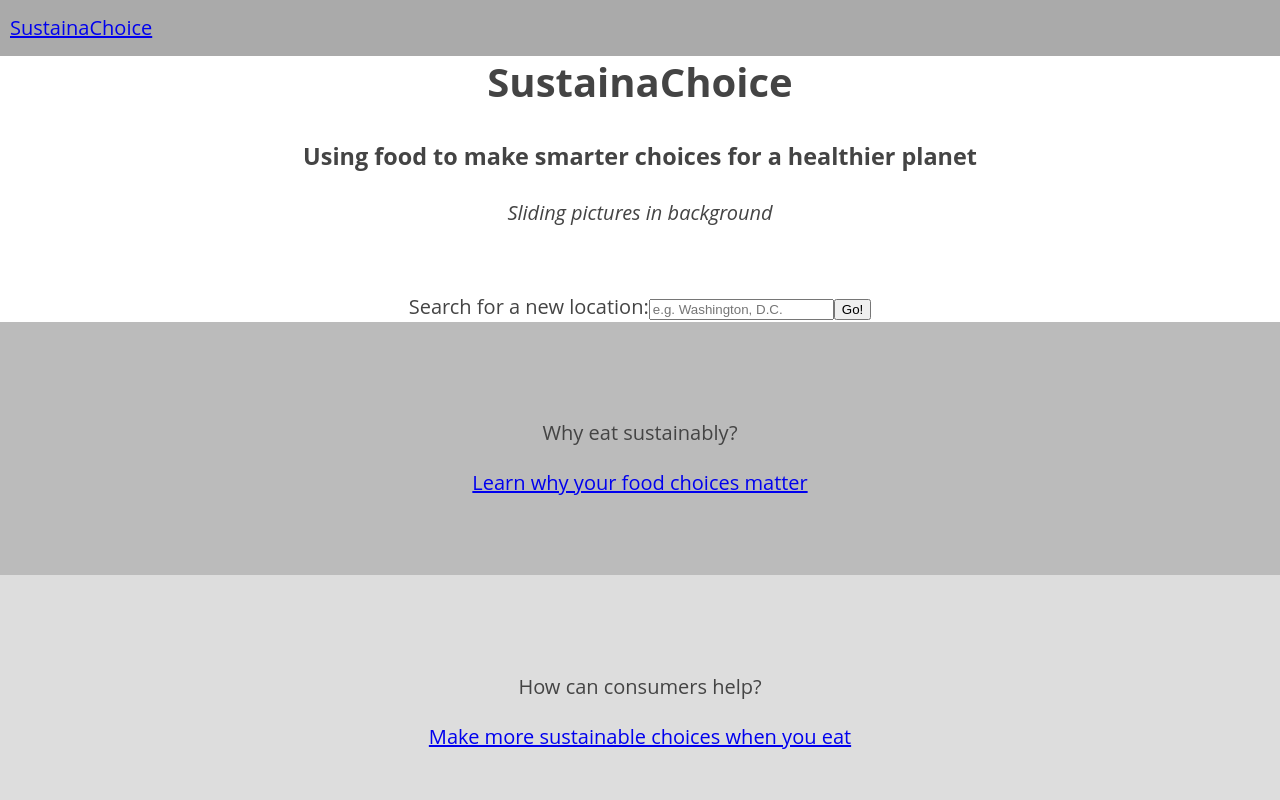
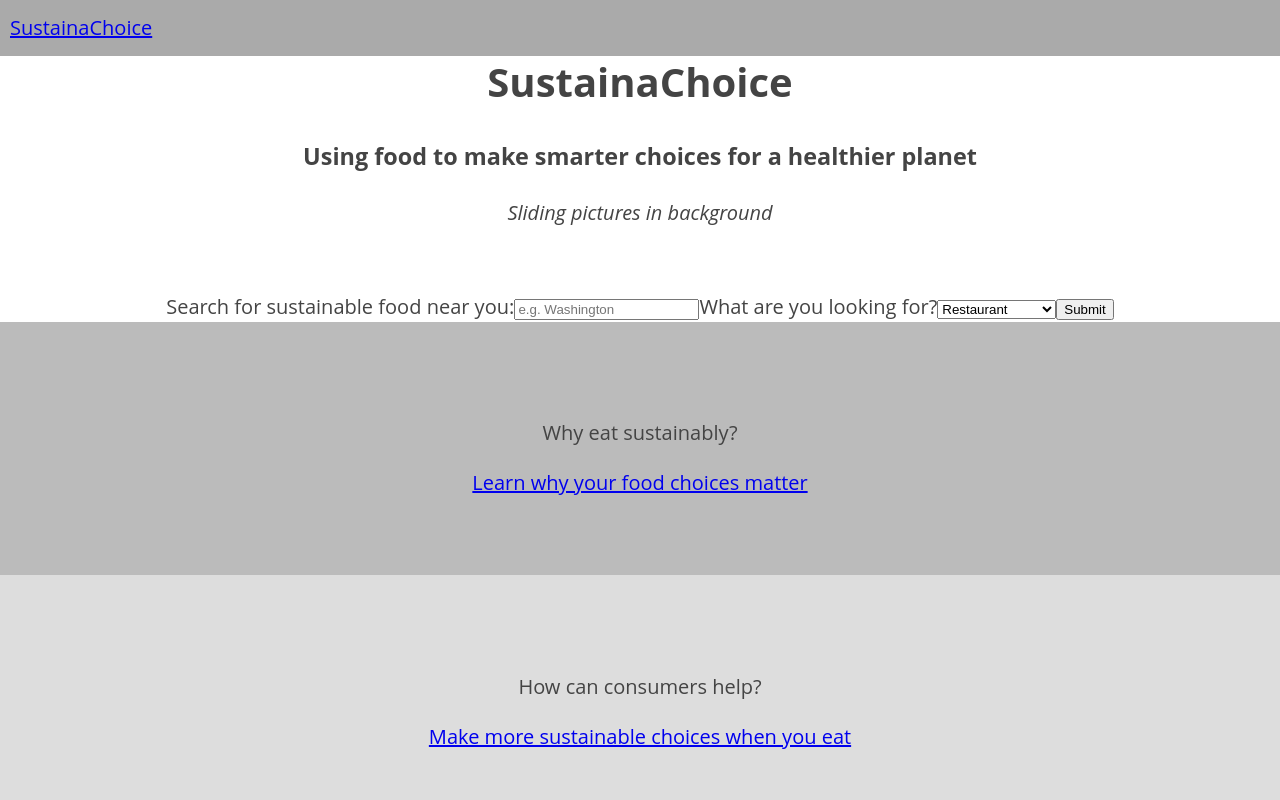
Before and after one commit to Farahgus10/Sustainachoice-client, a React (Create React App) app: page / in a window 1280 px wide. Shown: the top 800 px of the page. Built offline with nearby package versions, Linux system fonts and the light colour scheme.

Commit message:
searchterm

```diff
--- a/src/App.js
+++ b/src/App.js
@@ -1,5 +1,5 @@
 import React from 'react';
-import { Route, Redirect } from 'react-router-dom';
+import { Route } from 'react-router-dom';
 import {withRouter} from 'react-router-dom';
 import Homepage from './Components/Homepage/Homepage';
 import ResultsPage from './Components/Results/ResultsPage';
@@ -21,14 +21,11 @@ updateSearch = (searchTerm) => {
 
 handleSubmit = (e) => {
   e.preventDefault();
-  let query = e.currentTarget.elements.searchTerm.value;
-
-  this.fetchApi('results');
-  this.props.history.push('/results')
+  this.fetchApi();
 }
 
-  fetchApi(stateKey, method = 'GET', apiBody ) {
-    fetch(`http://localhost:8000/api/results?location_type=${this.state.searchTerm}`, {
+  fetchApi(method = 'GET', apiBody ) {
+    fetch(`http://localhost:8000/api/results?location_city=${this.state.searchTerm}`, {
       method: method,
       headers: {
         'content-type': 'application/json'
@@ -36,10 +33,13 @@ handleSubmit = (e) => {
       body: JSON.stringify(apiBody)
     })
     .then(response => {
+      console.log(response)
       return response.json()
     })
     .then (response => {
-      this.setState({ results: response });
+      console.log(response)
+      this.setState({ results: response } , () => { return this.props.history.push('/results')}
+        );
     })
     .catch(error => console.log('Error:', error));
   }
@@ -55,7 +55,8 @@ handleSubmit = (e) => {
     <div className="App">
         <Route exact path="/" render={() => (
           <Homepage results={this.state.results} searchTerm={this.state.searchTerm}
-          handleSubmit={this.handleSubmit} updateSearch={this.updateSearch}/>
+          handleSubmit={this.handleSubmit} updateSearch={this.updateSearch}
+          path={this.props.match.path}/>
         )} />
 
         <Route path="/results" render={() =>
--- a/src/Components/Homepage/Homepage.js
+++ b/src/Components/Homepage/Homepage.js
@@ -3,18 +3,16 @@ import Nav from '../Nav/Nav';
 import Header from '../Header/Header';
 import SearchForm from '../SearchForm/SearchForm';
 import InfoSection from '../InfoSection/InfoSection';
-import ResultsPage from '../Results/ResultsPage';
 
 class Homepage extends React.Component {
   render(){
-
     return (
     <div className="Homepage">
       <Nav />
       <main>
         <Header />
         <SearchForm handleSubmit={this.props.handleSubmit} searchTerm={this.props.searchTerm}
-            updateSearch={this.props.updateSearch}/>
+            updateSearch={this.props.updateSearch} path={this.props.path}/>
         <InfoSection />
       </main>
     </div>
--- a/src/Components/Results/ResultsList.js
+++ b/src/Components/Results/ResultsList.js
@@ -3,7 +3,8 @@ import React from 'react';
 class ResultsList extends React.Component {
 
   render(){
-      const result = this.props.results.map((item, i) =>
+      const result =
+      this.props.results.map((item, i) =>
       {
         if (this.props.expandedView === i ) {
         return (<li key={i} onClick={() => this.props.toggleExpandedItem(-1) }>
--- a/src/Components/SearchForm/SearchForm.js
+++ b/src/Components/SearchForm/SearchForm.js
@@ -8,18 +8,34 @@ class SearchForm extends React.Component {
       <form onSubmit={this.props.handleSubmit}>
         <label>
           Search for sustainable food near you:
-          <input name="searchTerm" placeholder="e.g. Washington, D.C."/>
+          <input name="searchTerm" placeholder="e.g. Washington"/>
         </label>
+        What are you looking for?
+        <select id="typeSelection">
+          <option>Restaurant</option>
+          <option>Farmer's Market</option>
+          <option>Grocery Store</option>
+          <option>Bar</option>
+        </select>
+
           <input type="submit"/>
       </form> :
       <form onSubmit={this.props.handleSubmit}>
         <label>
-          Search for a new location:
+          Search for a new city:
         </label>
           <input
             onChange={e => this.props.updateSearch(e.target.value)}
             id="searchTerm"
-            placeholder="e.g. Washington, D.C." />
+            placeholder="e.g. Washington" />
+
+        What are you looking for?
+        <select id="typeSelection">
+          <option>Restaurant</option>
+          <option>Farmer's Market</option>
+          <option>Grocery Store</option>
+          <option>Bar</option>
+        </select>
           <button  type="submit">Go!</button>
       </form>
 
```
